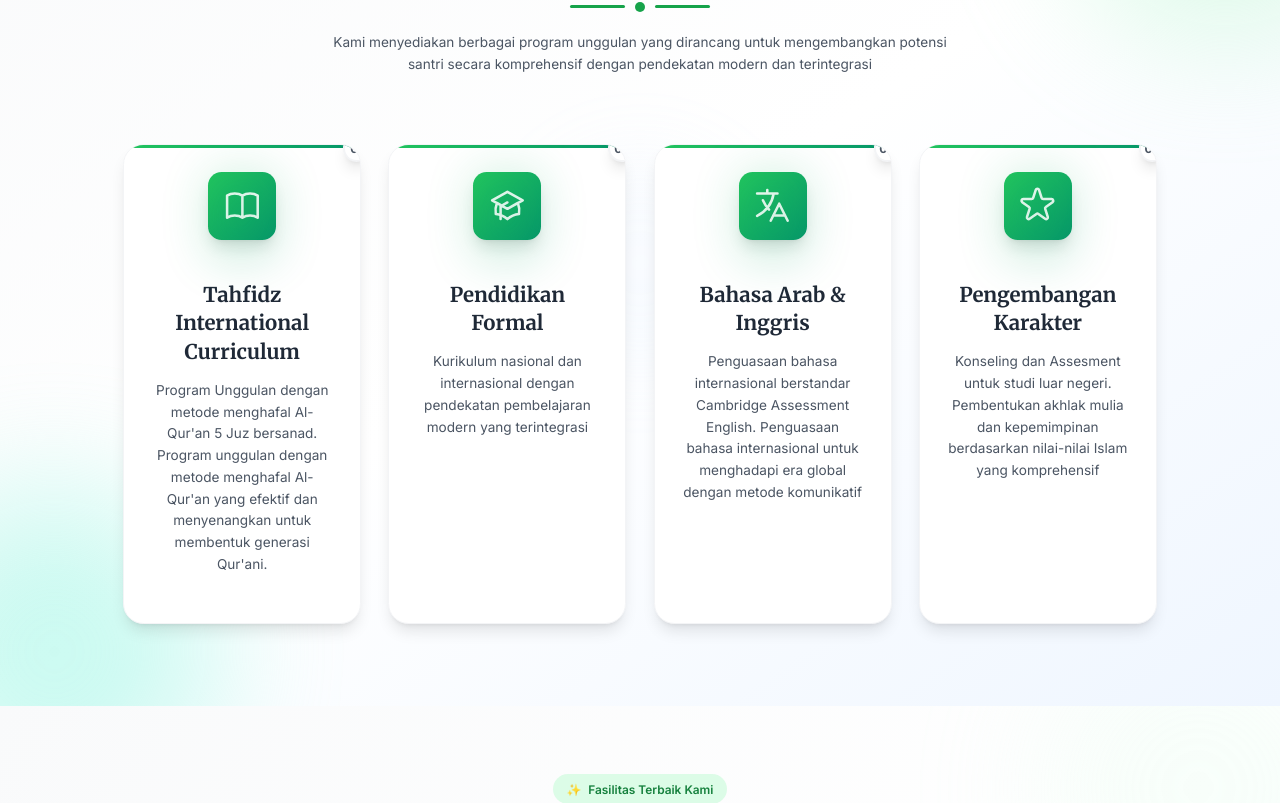
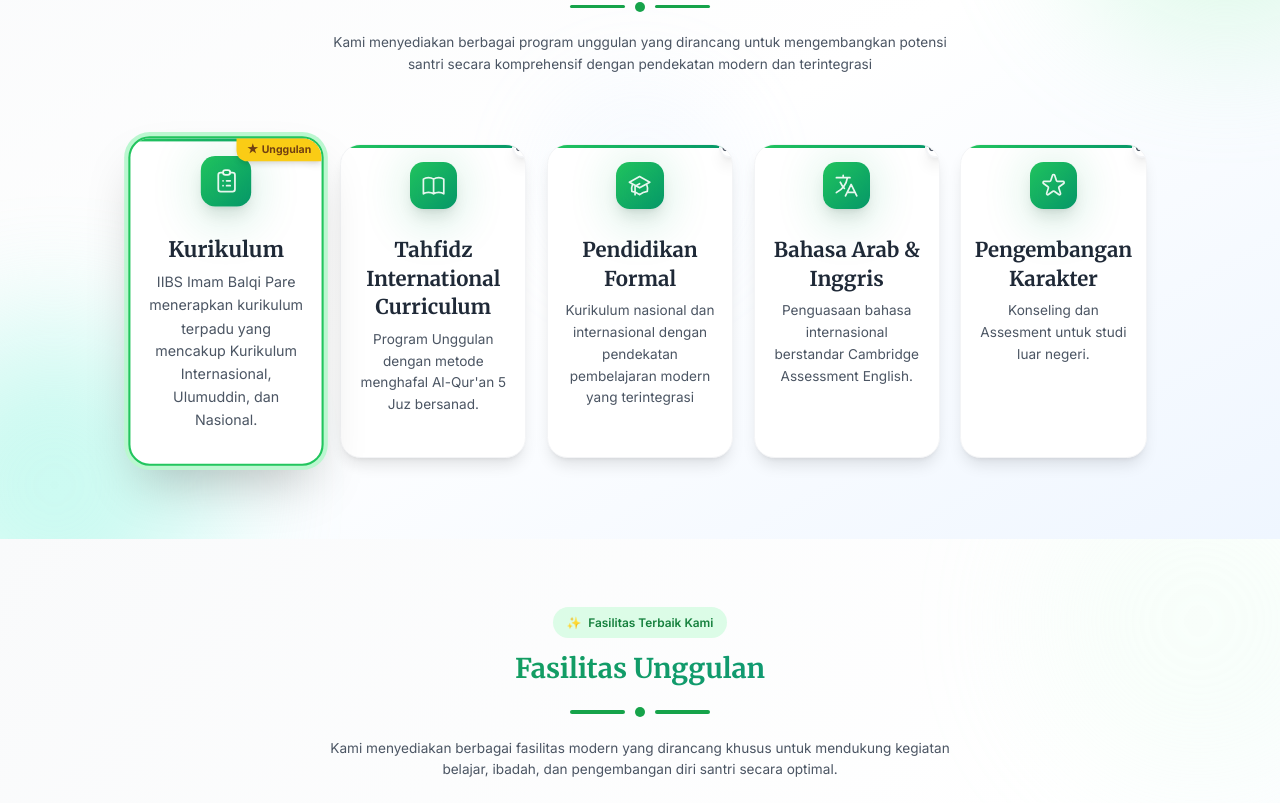
Before and after one commit to yogasara22/website-iibsimambalqi, a Next.js app: page / in a window 1280 px wide. Shown: the part 980-1783 px from the top of the page. Built offline with nearby package versions, Linux system fonts and the light colour scheme.

Commit message:
enhance programs and about

```diff
--- a/src/components/sections/About.js
+++ b/src/components/sections/About.js
@@ -120,82 +120,22 @@ const About = () => {
               <div className="absolute -bottom-8 left-4 right-4 h-8 bg-gradient-to-b from-green-100/20 to-transparent rounded-b-[2rem] blur-sm opacity-40"></div>
             </div>
 
-            {/* Kurikulum Card */}
-            <div className="group relative bg-gradient-to-br from-primary-50 via-white to-green-50/30 p-8 rounded-3xl shadow-lg hover:shadow-2xl transition-all duration-500 border border-primary-100/50 overflow-hidden transform hover:-translate-y-2">
-              {/* Card Glow Effect */}
-              <div className="absolute inset-0 bg-gradient-to-br from-primary-500 to-green-500 opacity-0 group-hover:opacity-5 transition-opacity duration-500"></div>
-
-              {/* Top Accent */}
-              <div className="absolute top-0 left-0 w-full h-1 bg-gradient-to-r from-primary-500 to-green-500"></div>
-
-              <div className="relative">
-                {/* Icon */}
-                <div className="inline-flex items-center justify-center w-14 h-14 bg-gradient-to-br from-primary-500 to-green-500 rounded-2xl mb-4 shadow-lg">
-                  <svg xmlns="http://www.w3.org/2000/svg" className="h-7 w-7 text-white" fill="none" viewBox="0 0 24 24" stroke="currentColor">
-                    <path strokeLinecap="round" strokeLinejoin="round" strokeWidth={1.5} d="M12 6.253v13m0-13C10.832 5.477 9.246 5 7.5 5S4.168 5.477 3 6.253v13C4.168 18.477 5.754 18 7.5 18s3.332.477 4.5 1.253m0-13C13.168 5.477 14.754 5 16.5 5c1.747 0 3.332.477 4.5 1.253v13C19.832 18.477 18.247 18 16.5 18c-1.746 0-3.332.477-4.5 1.253" />
-                  </svg>
-                </div>
-
-                <h3 className="text-2xl font-bold text-gray-800 mb-6 group-hover:text-primary-600 transition-colors duration-300">
-                  Kurikulum IIBSA
-                </h3>
-
-                <div className="space-y-6">
-                  {/* Kurikulum Internasional */}
-                  <div className="bg-white rounded-xl p-5 shadow-md hover:shadow-lg transition-all duration-300 border border-gray-100">
-                    <div className="flex items-center mb-3">
-                      <div className="flex-shrink-0 w-8 h-8 rounded-full bg-gradient-to-r from-primary-500 to-green-500 flex items-center justify-center mr-3">
-                        <span className="text-white text-sm font-bold">1</span>
-                      </div>
-                      <h4 className="text-lg font-semibold text-gray-800">Kurikulum Internasional</h4>
-                    </div>
-                    <ul className="ml-11 space-y-2">
-                      {["Cambridge Assessment English", "Tahfidz International Curriculum"].map((item, index) => (
-                        <li key={index} className="flex items-start">
-                          <div className="flex-shrink-0 w-1.5 h-1.5 rounded-full bg-primary-500 mt-2 mr-2"></div>
-                          <span className="text-gray-700">{item}</span>
-                        </li>
-                      ))}
-                    </ul>
-                  </div>
-
-                  {/* Kurikulum Ulumuddin/Pesantren */}
-                  <div className="bg-white rounded-xl p-5 shadow-md hover:shadow-lg transition-all duration-300 border border-gray-100">
-                    <div className="flex items-center mb-3">
-                      <div className="flex-shrink-0 w-8 h-8 rounded-full bg-gradient-to-r from-primary-500 to-green-500 flex items-center justify-center mr-3">
-                        <span className="text-white text-sm font-bold">2</span>
-                      </div>
-                      <h4 className="text-lg font-semibold text-gray-800">Kurikulum Ulumuddin/Pesantren</h4>
-                    </div>
-                    <ul className="ml-11 space-y-2">
-                      {["Iman, Adab, Aqidah, Fiqh"].map((item, index) => (
-                        <li key={index} className="flex items-start">
-                          <div className="flex-shrink-0 w-1.5 h-1.5 rounded-full bg-primary-500 mt-2 mr-2"></div>
-                          <span className="text-gray-700">{item}</span>
-                        </li>
-                      ))}
-                    </ul>
-                  </div>
-
-                  {/* Kurikulum Nasional */}
-                  <div className="bg-white rounded-xl p-5 shadow-md hover:shadow-lg transition-all duration-300 border border-gray-100">
-                    <div className="flex items-center mb-3">
-                      <div className="flex-shrink-0 w-8 h-8 rounded-full bg-gradient-to-r from-primary-500 to-green-500 flex items-center justify-center mr-3">
-                        <span className="text-white text-sm font-bold">3</span>
-                      </div>
-                      <h4 className="text-lg font-semibold text-gray-800">Kurikulum Nasional</h4>
-                    </div>
-                    <ul className="ml-11 space-y-2">
-                      {["Lulus standar UN Indonesia"].map((item, index) => (
-                        <li key={index} className="flex items-start">
-                          <div className="flex-shrink-0 w-1.5 h-1.5 rounded-full bg-primary-500 mt-2 mr-2"></div>
-                          <span className="text-gray-700">{item}</span>
-                        </li>
-                      ))}
-                    </ul>
+            {/* Stats Section - Moved here */}
+            <div className="grid grid-cols-2 gap-4 mt-8">
+              {[
+                { number: '500+', label: 'Santri Aktif', icon: '👥' },
+                { number: '50+', label: 'Tenaga Pengajar', icon: '👨‍🏫' },
+                { number: '10+', label: 'Program Unggulan', icon: '📚' },
+                { number: '5+', label: 'Tahun Pengalaman', icon: '🏆' }
+              ].map((stat, index) => (
+                <div key={index} className="text-center group">
+                  <div className="bg-white rounded-2xl p-4 shadow-lg hover:shadow-xl transition-all duration-300 transform hover:-translate-y-1 border border-gray-100">
+                    <div className="text-2xl mb-2">{stat.icon}</div>
+                    <div className="text-2xl font-bold text-primary-600 mb-1">{stat.number}</div>
+                    <div className="text-xs text-gray-600 font-medium">{stat.label}</div>
                   </div>
                 </div>
-              </div>
+              ))}
             </div>
           </div>
 
@@ -304,23 +244,7 @@ const About = () => {
           </div>
         </div>
 
-        {/* Stats Section */}
-        <div className="mt-20 grid grid-cols-2 md:grid-cols-4 gap-8">
-          {[
-            { number: '500+', label: 'Santri Aktif', icon: '👥' },
-            { number: '50+', label: 'Tenaga Pengajar', icon: '👨‍🏫' },
-            { number: '10+', label: 'Program Unggulan', icon: '📚' },
-            { number: '5+', label: 'Tahun Pengalaman', icon: '🏆' }
-          ].map((stat, index) => (
-            <div key={index} className="text-center group">
-              <div className="bg-white rounded-2xl p-6 shadow-lg hover:shadow-xl transition-all duration-300 transform hover:-translate-y-2 border border-gray-100">
-                <div className="text-3xl mb-3">{stat.icon}</div>
-                <div className="text-3xl font-bold text-primary-600 mb-2">{stat.number}</div>
-                <div className="text-sm text-gray-600 font-medium">{stat.label}</div>
-              </div>
-            </div>
-          ))}
-        </div>
+
       </div>
     </section>
   );
--- a/src/components/sections/Programs.js
+++ b/src/components/sections/Programs.js
@@ -1,10 +1,34 @@
 import React, { useEffect, useState } from 'react';
+import { createPortal } from 'react-dom';
 
 const Programs = () => {
   const programs = [
       {
+        title: "Kurikulum",
+        description: "IIBS Imam Balqi Pare menerapkan kurikulum terpadu yang mencakup Kurikulum Internasional, Ulumuddin, dan Nasional.",
+        icon: "curriculum",
+        color: "green",
+        gradient: "from-green-500 to-emerald-600",
+        features: ["Cambridge", "Tahfidz", "Ulumuddin", "Nasional"],
+        highlight: true,
+        detailedContent: [
+          {
+            category: "Kurikulum Internasional",
+            items: ["Cambridge Assessment English", "Tahfidz International Curriculum"]
+          },
+          {
+            category: "Ulumuddin",
+            items: ["Iman", "Adab", "Aqidah", "Fiqh"]
+          },
+          {
+            category: "Nasional",
+            items: ["Lulus standar UN Indonesia"]
+          }
+        ]
+      },
+    {
       title: "Tahfidz International Curriculum",
-      description: "Program Unggulan dengan metode menghafal Al-Qur'an 5 Juz bersanad. Program unggulan dengan metode menghafal Al-Qur'an yang efektif dan menyenangkan untuk membentuk generasi Qur'ani.",
+      description: "Program Unggulan dengan metode menghafal Al-Qur'an 5 Juz bersanad.",
       icon: "quran",
       color: "green",
       features: ["30 Juz", "Metode Terbaru", "Bimbingan Intensif"],
@@ -20,7 +44,7 @@ const Programs = () => {
     },
     {
       title: "Bahasa Arab & Inggris",
-      description: "Penguasaan bahasa internasional berstandar Cambridge Assessment English. Penguasaan bahasa internasional untuk menghadapi era global dengan metode komunikatif",
+      description: "Penguasaan bahasa internasional berstandar Cambridge Assessment English.",
       icon: "language",
       color: "green",
       features: ["Native Speaker", "Conversation", "Sertifikasi"],
@@ -28,7 +52,7 @@ const Programs = () => {
     },
     {
       title: "Pengembangan Karakter",
-      description: "Konseling dan Assesment untuk studi luar negeri. Pembentukan akhlak mulia dan kepemimpinan berdasarkan nilai-nilai Islam yang komprehensif",
+      description: "Konseling dan Assesment untuk studi luar negeri.",
       icon: "character",
       color: "green",
       features: ["Leadership", "Public Speaking", "Soft Skills"],
@@ -41,13 +65,13 @@ const Programs = () => {
       green: 'text-white bg-gradient-to-br from-green-500 to-emerald-600'
     };
 
-    const iconClass = `p-4 rounded-2xl ${colorClasses[color]} mb-6 shadow-lg transform group-hover:scale-110 transition-all duration-300`;
+    const iconClass = `p-3 rounded-2xl ${colorClasses[color]} mb-4 shadow-lg transform group-hover:scale-110 transition-all duration-300`;
 
     switch(iconName) {
       case 'quran':
         return (
           <div className={iconClass}>
-            <svg xmlns="http://www.w3.org/2000/svg" className="h-12 w-12" fill="none" viewBox="0 0 24 24" stroke="currentColor">
+            <svg xmlns="http://www.w3.org/2000/svg" className="h-8 w-8" fill="none" viewBox="0 0 24 24" stroke="currentColor">
               <path strokeLinecap="round" strokeLinejoin="round" strokeWidth={1.5} d="M12 6.253v13m0-13C10.832 5.477 9.246 5 7.5 5S4.168 5.477 3 6.253v13C4.168 18.477 5.754 18 7.5 18s3.332.477 4.5 1.253m0-13C13.168 5.477 14.754 5 16.5 5c1.747 0 3.332.477 4.5 1.253v13C19.832 18.477 18.247 18 16.5 18c-1.746 0-3.332.477-4.5 1.253" />
             </svg>
           </div>
@@ -55,7 +79,7 @@ const Programs = () => {
       case 'academic':
         return (
           <div className={iconClass}>
-            <svg xmlns="http://www.w3.org/2000/svg" className="h-12 w-12" fill="none" viewBox="0 0 24 24" stroke="currentColor">
+            <svg xmlns="http://www.w3.org/2000/svg" className="h-8 w-8" fill="none" viewBox="0 0 24 24" stroke="currentColor">
               <path strokeLinecap="round" strokeLinejoin="round" strokeWidth={1.5} d="M12 14l9-5-9-5-9 5 9 5zm0 0l6.16-3.422a12.083 12.083 0 01.665 6.479A11.952 11.952 0 0012 20.055a11.952 11.952 0 00-6.824-2.998 12.078 12.078 0 01.665-6.479L12 14zm-4 6v-7.5l4-2.222" />
             </svg>
           </div>
@@ -63,7 +87,7 @@ const Programs = () => {
       case 'language':
         return (
           <div className={iconClass}>
-            <svg xmlns="http://www.w3.org/2000/svg" className="h-12 w-12" fill="none" viewBox="0 0 24 24" stroke="currentColor">
+            <svg xmlns="http://www.w3.org/2000/svg" className="h-8 w-8" fill="none" viewBox="0 0 24 24" stroke="currentColor">
               <path strokeLinecap="round" strokeLinejoin="round" strokeWidth={1.5} d="M3 5h12M9 3v2m1.048 9.5A18.022 18.022 0 016.412 9m6.088 9h7M11 21l5-10 5 10M12.751 5C11.783 10.77 8.07 15.61 3 18.129" />
             </svg>
           </div>
@@ -71,8 +95,16 @@ const Programs = () => {
       case 'character':
         return (
           <div className={iconClass}>
-            <svg xmlns="http://www.w3.org/2000/svg" className="h-12 w-12" fill="none" viewBox="0 0 24 24" stroke="currentColor">
+            <svg xmlns="http://www.w3.org/2000/svg" className="h-8 w-8" fill="none" viewBox="0 0 24 24" stroke="currentColor">
               <path strokeLinecap="round" strokeLinejoin="round" strokeWidth={1.5} d="M11.049 2.927c.3-.921 1.603-.921 1.902 0l1.519 4.674a1 1 0 00.95.69h4.915c.969 0 1.371 1.24.588 1.81l-3.976 2.888a1 1 0 00-.363 1.118l1.518 4.674c.3.922-.755 1.688-1.538 1.118l-3.976-2.888a1 1 0 00-1.176 0l-3.976 2.888c-.783.57-1.838-.197-1.538-1.118l1.518-4.674a1 1 0 00-.363-1.118l-3.976-2.888c-.784-.57-.38-1.81.588-1.81h4.914a1 1 0 00.951-.69l1.519-4.674z" />
+            </svg>
+          </div>
+        );
+      case 'curriculum':
+        return (
+          <div className={iconClass}>
+            <svg xmlns="http://www.w3.org/2000/svg" className="h-8 w-8" fill="none" viewBox="0 0 24 24" stroke="currentColor">
+              <path strokeLinecap="round" strokeLinejoin="round" strokeWidth={1.5} d="M9 5H7a2 2 0 00-2 2v12a2 2 0 002 2h10a2 2 0 002-2V7a2 2 0 00-2-2h-2M9 5a2 2 0 002 2h2a2 2 0 002-2M9 5a2 2 0 012-2h2a2 2 0 012 2m-3 7h3m-3 4h3m-6-4h.01M9 16h.01" />
             </svg>
           </div>
         );
@@ -85,12 +117,17 @@ const Programs = () => {
   const [selected, setSelected] = useState(null);
 
   useEffect(() => {
-    if (!open) return;
+    if (open) {
+      document.body.style.overflow = 'hidden';
       const onKey = (e) => {
         if (e.key === 'Escape') setOpen(false);
       };
       document.addEventListener('keydown', onKey);
-    return () => document.removeEventListener('keydown', onKey);
+      return () => {
+        document.removeEventListener('keydown', onKey);
+        document.body.style.overflow = 'unset';
+      };
+    }
   }, [open]);
 
   const openModal = (program) => {
@@ -138,12 +175,15 @@ const Programs = () => {
           </p>
         </div>
 
-        {/* Enhanced Grid Layout */}
-        <div className="grid md:grid-cols-2 lg:grid-cols-4 gap-8">
+        {/* Enhanced Grid Layout - Changed to Flex for better centering of 5 items */}
+        <div className="flex flex-wrap justify-center gap-8 xl:gap-6">
           {programs.map((program, index) => (
             <div
               key={index}
-              className="group relative bg-white rounded-3xl shadow-lg hover:shadow-2xl transition-all duration-500 transform hover:-translate-y-3 border border-gray-100 overflow-hidden cursor-pointer"
+              className={`group relative bg-white rounded-3xl transition-all duration-500 transform hover:-translate-y-3 overflow-hidden cursor-pointer w-full md:w-[calc(50%-2rem)] lg:w-[calc(33.333%-2rem)] xl:w-[calc(20%-1.5rem)]
+                ${program.highlight
+                  ? 'shadow-2xl ring-4 ring-primary-200 scale-105 z-10 border-2 border-primary-500'
+                  : 'shadow-lg hover:shadow-2xl border border-gray-100'}`}
               role="button"
               tabIndex={0}
               onClick={() => openModal(program)}
@@ -151,15 +191,24 @@ const Programs = () => {
                 if (e.key === 'Enter' || e.key === ' ') openModal(program);
               }}
             >
+              {/* Highlight Badge */}
+              {program.highlight && (
+                <div className="absolute top-0 right-0 z-20">
+                  <div className="bg-yellow-400 text-yellow-900 text-[10px] font-bold px-3 py-1 rounded-bl-xl shadow-md flex items-center gap-1">
+                    <span className="text-xs">★</span> Unggulan
+                  </div>
+                </div>
+              )}
+
               {/* Card Glow Effect */}
               <div className={`absolute inset-0 bg-gradient-to-br ${program.gradient} opacity-0 group-hover:opacity-5 transition-opacity duration-500`}></div>
 
               {/* Top Accent */}
               <div className={`absolute top-0 left-0 w-full h-1 bg-gradient-to-r ${program.gradient}`}></div>
 
-              <div className="p-8 flex flex-col items-center text-center relative">
+              <div className="p-5 flex flex-col items-center text-center relative">
                 {/* Icon with enhanced styling */}
-                <div className="relative mb-6">
+                <div className="relative mb-4">
                   {getIcon(program.icon, program.color)}
 
                   {/* Icon Glow */}
@@ -167,16 +216,16 @@ const Programs = () => {
                 </div>
 
                 {/* Content */}
-                <h3 className="text-xl font-bold mb-4 text-gray-800 group-hover:text-primary-600 transition-colors duration-300">
+                <h3 className="text-lg font-bold mb-2 text-gray-800 group-hover:text-primary-600 transition-colors duration-300">
                   {program.title}
                 </h3>
 
-                <p className="text-gray-600 leading-relaxed mb-6 text-sm">
+                <p className="text-gray-600 leading-snug mb-4 text-xs">
                   {program.description}
                 </p>
 
                 {/* Number Badge */}
-                <div className="absolute -top-3 -right-3 w-8 h-8 bg-white rounded-full shadow-lg flex items-center justify-center text-sm font-bold text-gray-600 border-2 border-gray-100">
+                <div className="absolute -top-2 -right-2 w-6 h-6 bg-white rounded-full shadow-lg flex items-center justify-center text-xs font-bold text-gray-600 border-2 border-gray-100">
                   {String(index + 1).padStart(2, '0')}
                 </div>
               </div>
@@ -185,9 +234,9 @@ const Programs = () => {
         </div>
 
         {/* Modal Detail Program */}
-        {open && selected && (
+        {open && selected && createPortal(
           <div
-            className="fixed inset-0 z-50 flex items-center justify-center"
+            className="fixed inset-0 z-[9999] flex items-center justify-center p-4"
             aria-modal="true"
             role="dialog"
           >
@@ -198,18 +247,18 @@ const Programs = () => {
             />
             {/* Modal Card */}
             <div
-              className="relative z-10 w-full max-w-2xl mx-4 md:mx-0 bg-white rounded-2xl shadow-2xl border border-gray-100 overflow-hidden"
+              className="relative z-10 w-full max-w-4xl bg-white rounded-2xl shadow-2xl border border-gray-100 flex flex-col max-h-[85vh] overflow-hidden"
               onClick={(e) => e.stopPropagation()}
             >
               {/* Header dengan gradient sesuai program */}
-              <div className={`relative p-6 bg-gradient-to-r ${selected.gradient} text-white`}
+              <div className={`relative p-4 bg-gradient-to-r ${selected.gradient} text-white shrink-0`}
               >
                 <div className="flex items-start justify-between">
                   <div>
-                    <div className="inline-flex items-center px-3 py-1 rounded-full bg-white/20 text-white text-xs font-semibold mb-3 shadow">
+                    <div className="inline-flex items-center px-2 py-1 rounded-full bg-white/20 text-white text-[10px] font-semibold mb-2 shadow">
                       Program Unggulan
                     </div>
-                    <h3 className="text-2xl md:text-3xl font-bold drop-shadow-sm">
+                    <h3 className="text-xl md:text-2xl font-bold drop-shadow-sm">
                       {selected.title}
                     </h3>
                   </div>
@@ -217,10 +266,10 @@ const Programs = () => {
                     type="button"
                     aria-label="Tutup"
                     onClick={closeModal}
-                    className="ml-4 inline-flex items-center justify-center h-11 w-11 rounded-full bg-white hover:bg-red-50 text-red-600 ring-2 ring-red-300 focus:outline-none focus:ring-2 focus:ring-red-400 transition"
+                    className="ml-3 inline-flex items-center justify-center h-8 w-8 rounded-full bg-white hover:bg-red-50 text-red-600 ring-2 ring-red-300 focus:outline-none focus:ring-2 focus:ring-red-400 transition"
                     autoFocus
                   >
-                    <svg xmlns="http://www.w3.org/2000/svg" className="h-7 w-7" viewBox="0 0 20 20" fill="currentColor">
+                    <svg xmlns="http://www.w3.org/2000/svg" className="h-5 w-5" viewBox="0 0 20 20" fill="currentColor">
                       <path fillRule="evenodd" d="M4.293 4.293a1 1 0 011.414 0L10 8.586l4.293-4.293a1 1 0 111.414 1.414L11.414 10l4.293 4.293a1 1 0 01-1.414 1.414L10 11.414l-4.293 4.293a1 1 0 01-1.414-1.414L8.586 10 4.293 5.707a1 1 0 010-1.414z" clipRule="evenodd" />
                     </svg>
                   </button>
@@ -228,50 +277,72 @@ const Programs = () => {
               </div>
 
               {/* Body */}
-              <div className="p-6">
-                <p className="text-gray-700 leading-relaxed mb-4">
+              <div className="p-5 overflow-y-auto">
+                <p className="text-gray-700 leading-snug mb-4 text-sm">
                   {selected.description}
                 </p>
 
-                {/* Feature chips */}
-                {selected.features && selected.features.length > 0 && (
+                {/* Feature chips or Detailed Content */}
+                {selected.detailedContent ? (
+                  <div className="grid grid-cols-1 md:grid-cols-3 gap-4 mt-4">
+                    {selected.detailedContent.map((section, idx) => (
+                      <div key={idx} className="bg-gray-50 p-3 rounded-xl border border-gray-100 h-full">
+                        <h4 className="text-sm font-bold text-primary-700 mb-1 flex items-center">
+                          <span className="w-1.5 h-1.5 rounded-full bg-primary-500 mr-2"></span>
+                          {section.category}
+                        </h4>
+                        <ul className="space-y-0.5 ml-4">
+                          {section.items.map((item, i) => (
+                            <li key={i} className="text-xs text-gray-600 flex items-start">
+                              <span className="mr-2 text-gray-400">•</span>
+                              {item}
+                            </li>
+                          ))}
+                        </ul>
+                      </div>
+                    ))}
+                  </div>
+                ) : (
+                  selected.features && selected.features.length > 0 && (
                     <div>
                       <h4 className="text-sm font-semibold text-gray-900 mb-2">Fitur Utama</h4>
                       <div className="flex flex-wrap gap-2">
                         {selected.features.map((f, i) => (
                           <span
                             key={i}
-                          className="inline-flex items-center px-3 py-1 rounded-full bg-primary-50 text-primary-700 text-xs font-medium border border-primary-200 shadow-sm"
+                            className="inline-flex items-center px-2 py-1 rounded-full bg-primary-50 text-primary-700 text-xs font-medium border border-primary-200 shadow-sm"
                           >
                             {f}
                           </span>
                         ))}
                       </div>
                     </div>
+                  )
                 )}
 
                 {/* CTA */}
                 <div className="mt-6 flex flex-wrap gap-3">
                   <a
                     href="https://wa.me/6285183141854"
-                    className="inline-flex items-center px-4 py-2 rounded-xl bg-primary-600 text-white text-sm font-semibold shadow hover:bg-primary-700 transition"
+                    className="inline-flex items-center px-4 py-2 rounded-xl bg-primary-600 text-white text-xs font-semibold shadow hover:bg-primary-700 transition"
                   >
                     Daftar Sekarang
-                    <svg xmlns="http://www.w3.org/2000/svg" className="h-4 w-4 ml-2" fill="none" viewBox="0 0 24 24" stroke="currentColor">
+                    <svg xmlns="http://www.w3.org/2000/svg" className="h-3 w-3 ml-2" fill="none" viewBox="0 0 24 24" stroke="currentColor">
                       <path strokeLinecap="round" strokeLinejoin="round" strokeWidth={2} d="M13 7l5 5m0 0l-5 5m5-5H6" />
                     </svg>
                   </a>
                   <button
                     type="button"
                     onClick={closeModal}
-                    className="inline-flex items-center px-4 py-2 rounded-xl bg-white text-gray-700 text-sm font-semibold shadow border border-gray-200 hover:bg-gray-50 transition"
+                    className="inline-flex items-center px-4 py-2 rounded-xl bg-white text-gray-700 text-xs font-semibold shadow border border-gray-200 hover:bg-gray-50 transition"
                   >
                     Tutup
                   </button>
                 </div>
               </div>
             </div>
-          </div>
+          </div>,
+          document.body
         )}
 
         {/* Call to Action Section
```
Lines whose indentation alone changed are shown as unchanged.
